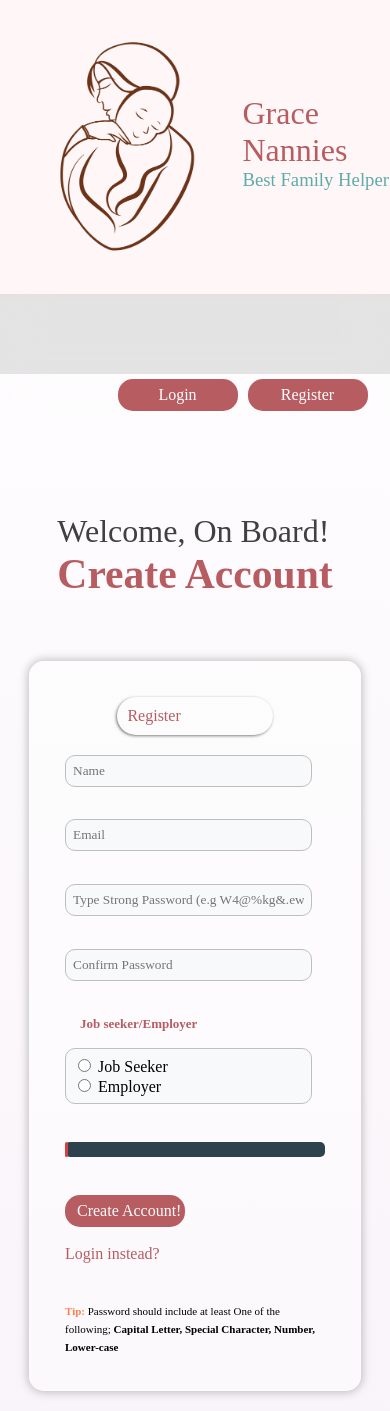
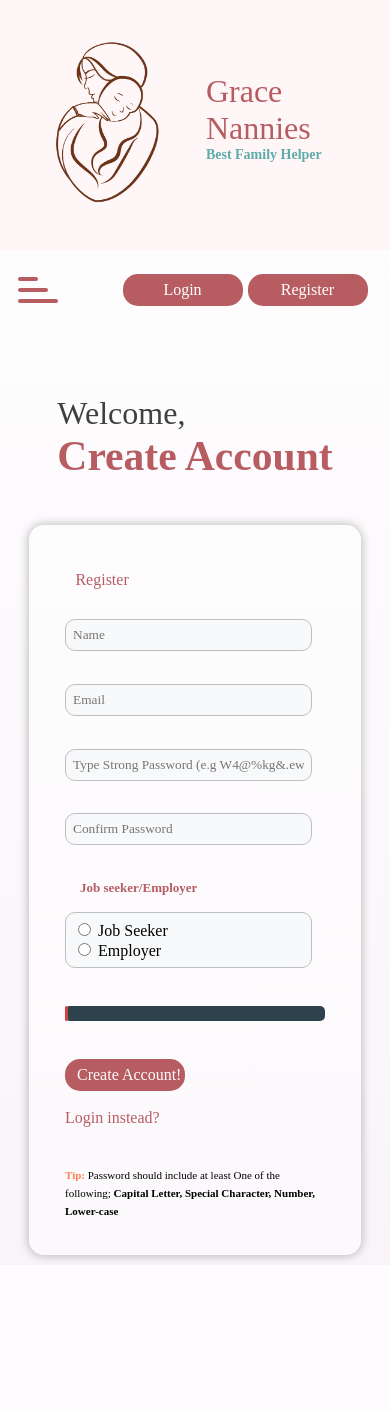
Before and after one commit to Tmazst/Grace-Nannies, a Flask app: page /sign_up in a window 390 px wide. After the commit the page ends 1263 px from the top, so only its background shows below. Run offline with Flask 3, Linux system fonts and the light colour scheme; some libraries are stand-ins or nearby versions; some web fonts are replaced.

Commit message:
initial commit

```diff
--- a/static/css/styles.css
+++ b/static/css/styles.css
@@ -1261,11 +1261,31 @@ input[type="checkbox"]{
     gap:10px;
   }
 
-.stroke{
+.menu-btn{
+    width:60px;
+    height: 50px;
+    /* background-color: #303030; */
+    align-items: flex-start;
+    gap:7px;
+}
+
+.stroke:nth-child(1){
     border-radius:10px;
-    height:2px;
-    width:100%;
-    background-color:#616161;
+    height:4px;
+    width:20px;
+    background-color:var(--main-color);
+}
+.stroke:nth-child(2){
+    border-radius:10px;
+    height:4px;
+    width:30px;
+    background-color:var(--main-color);
+}
+.stroke:nth-child(3){
+    border-radius:10px;
+    height:4px;
+    width:40px;
+    background-color:var(--main-color);
 }
 
 .stroke:hover{
@@ -1356,6 +1376,11 @@ overflow:scroll;
 /* div::before{
     content:"Please Wait...."
 } */
+
+.cat-item span{
+    color:var(--main-color);
+    font-weight: 500;
+}
 
 .side-nav-bg{
     position: fixed;
@@ -1775,12 +1800,8 @@ label span{
 .banner-cap{
     display:flex;
     justify-content:center;
-    //flex-direction:column;
     width:100%;
     height:80vh;
-    //background-color:#24788f;
-    //padding-top:20px;
-    //padding-bottom:20px;
 }
 
 .flash-messages{
@@ -3153,9 +3174,23 @@ to{
 
 @media all and (max-width: 575px){
 
+    .logo-ttl-h1s h3{
+        font-size: 14px;
+        font-weight: 600;
+    }
+
+    .logo-container img{
+        height:250px;
+        padding:10px;
+    }
+
     #preview-img{
         max-height: auto;
     }
+
+    #nav-div-cont{display: none;}
+
+    #nav-div .filler{display: none !important; }
 
     .images-container{
         gap:5px
@@ -3367,9 +3402,19 @@ body{
     width: 100%;
 }
 
+.ad-content{
+    padding:15px !important;
+}
+
+.ad-content h3{
+    font-size: 15px;
+    font-weight: 600;
+}
+
 .flash-messages{
     width:90%;
-    margin:10px auto;
+    margin:5px auto !important;
+    height:auto !important;
 }
 
 #upl-image-cont{
@@ -3548,9 +3593,9 @@ section{
 .text-center{
     font-size:16px;
     font-weight:500;
-    width:60%;
+    width:100%;
+    padding:auto !important;
     backdrop-filter:blurry(0px);
-    box-shadow:-1px 1px 3px 0px rgba(0,0,0,0.5);
-}
-
-}
+}
+
+}
--- a/static/css/styles_main.css
+++ b/static/css/styles_main.css
@@ -232,6 +232,7 @@ a{
     display:flex;
     direction:column;
     position:relative;
+    align-items: center;
     z-index:1000;
     background-color:var(--main-color);
 }
@@ -239,7 +240,6 @@ a{
 .user{
     display:flex;
     width:35%;
-    //background-color:orange;
     align-items:center;
     transition:ease 1s;
     backdrop-filter: blur(20px);
@@ -618,20 +618,14 @@ a{
     display:flex;
     direction:column !important;
     justify-content:center;
-    gap:10px;
-    //background-color:red;
+    gap:5px;
 }
 
 .navbar-nav-user li{
     display:flex !important;
-    //margin:10px;
 }
 #nav-div-cont li{
      display:flex;
-     //margin:10px;
-     text-style-list:none;
-     //background:blue;
-    /*display: inline-block;*/
 }
 
 .flash-messages{
@@ -660,7 +654,6 @@ a{
     color:var(--main-color);
 }
 .btns {
-    //outline:none;
     display:flex;
     justify-content:center;
     align-items:center;
@@ -2656,13 +2649,10 @@ display:none
     border-radius: 10px;
 }
 
-.blocks{
-    margin-top:-70px;
-}
-
-.mobile-top-space{
+
+/* .mobile-top-space{
     height:10px;
-}
+} */
 
 .margin-ise{
     margin-bottom:100px;
@@ -2699,7 +2689,7 @@ display:none
     width:100%;
     max-width: 1100px;
     background-color:rgba(190,190,190,0.4);
-    height:inherit !important;
+    /* height:inherit !important; */
     margin:0 auto;
 }
 
@@ -2916,13 +2906,10 @@ display:none
 
 
 .flash-messages{
-    //position:absolute !important;
     z-index:3;
-    //bottom:600 !important;
     height:20vw !important;
     margin-bottom:5% !important;
     width:90% !important;
-   // box-shadow: 0 0 10px 1px rgba(0, 0, 0, 0.25);
 }
 
 .work-days{
@@ -2932,20 +2919,13 @@ display:none
 .user{
     display:flex;
     justify-content:center;
-    //background-color: purple;
-    width:100%;
+    width:max-content !important;
     padding:5px;
     margin:0 !important;
-    //margin-top:-15px;
-    //rgba(255, 255, 255, 0.8) !important;
-    //backdrop-filter: blur(15px) !important;
 }
 
 .navbar-nav-user{
     display:flex;
-    //justify-content:flex-end;
-    width:50% !important;
-    //background-color: orange;
     margin:0;
 }
 
@@ -2957,9 +2937,7 @@ display:none
 
 
 .navbar-nav{
-    //display:block;
     height:70px !important;
-    //margin-left:-25px !important;
     width:100% !important;
     background:none;
     padding-left:20px !important;
@@ -2968,8 +2946,6 @@ display:none
 
 .navbar-nav li{
     margin:0 auto !important;
-    //background-color:coral !important;
-    //width:50%;
     display:flex;
     justify-content:center;
     background:none;
@@ -2982,21 +2958,17 @@ display:none
 
 #nav-div {
     display:flex;
-    flex-direction:column;
+    flex-direction:row;
     justify-content:center;
     background:none !important;
-    //flex-wrap:
-    //padding:5px 0px;
     width:100%;
     height:80px;
-    margin-top:15px;
     transition: all 0.3s ease;
 }
 
 
 .home-cont-items p{
         font-size:5vw !important;
-        //font-weight:bold;
     }
 
 .invite-cards{
@@ -3116,9 +3088,6 @@ display:none
     justify-content:center;
     flex-direction:column;
     width:95%;
-    //margin:30px auto 0px auto !important;
-    //padding-left:10px;
-    //background-color:blue;
   }
 
   .small-bold-color{
--- a/static/js/js_script.js
+++ b/static/js/js_script.js
@@ -18,6 +18,29 @@
 //    scrollingElement.style.position = "relative";
 //  }
 //}
+
+function sideNavFunc(event){
+  // var popScrnLogo = document.getElementById("updates");
+  // popScrnLogo.classList.toggle("show-popup");
+  console.log("Side Nav");
+  let sideNavBg = document.querySelector('#side-navig-bg');
+  let sideNavCont = document.querySelector("#side-navig-cont");
+  // document.querySelector("#commentField").value = "";
+  sideNavBg.classList.toggle("show-popup");
+  sideNavCont.classList.toggle("show-menu");
+  };
+
+function closeSideNavFunc(){
+  // var popScrnLogo = document.getElementById("updates");
+  // popScrnLogo.classList.toggle("show-popup");
+  console.log("Side Nav");
+  let sideNavBg = document.querySelector('#side-navig-bg');
+  let sideNavCont = document.querySelector("#side-navig-cont");
+  // document.querySelector("#commentField").value = "";
+  sideNavBg.classList.remove("show-popup");
+  sideNavCont.classList.remove("show-menu");
+
+  };
 
 
 //Navigation Dropdown
--- a/templates/base.html
+++ b/templates/base.html
@@ -16,7 +16,7 @@
     <title>Grace Nannies</title>
     <link rel="icon" type="image/png" href="static/icons/logo_icon.png">
 
-<!--    <div class="main">-->
+
   <div class="logo-container gen-flex">
     <img src="static/icons/logo_icon.png" />
     <div class="logo-ttl-h1s">
@@ -26,9 +26,8 @@
   </div>
 
 
-<!--        <div style="height:77px;"></div>-->
 
-        <div id="nav-div" class="nav-div">
+        <div style id="nav-div" class="nav-div">
 
             <div id="nav-div-cont">
                 <ul class="navbar-nav">
@@ -40,15 +39,14 @@
                       {% if count_jobs %}
                      <div class="notif-numb-div"><p style="font-size:10px;" class="notif-numb-update">{{count_jobs}}</p></div>{% endif%}
                   </li>
-                  <!-- <li class="nav-item-main">
-                    <a class="nav-link" href="/about">About</a>
-                  </li>
-                  <li class="nav-item-main">
-                    <a class="nav-link" href="/contact" >Contact Us</a>
-                  </li> -->
                 </ul>
             </div>
             <div class="filler"></div>
+            <div onclick="sideNavFunc(event)" class="menu-btn gen-flex-col">
+              <div class="stroke"></div>
+              <div class="stroke"></div>
+              <div class="stroke"></div>
+            </div>
 
 
             <div class="user">
@@ -68,6 +66,33 @@
             </div>
 
         </div>
+
+        <div onclick="closeSideNavFunc()"  id="side-navig-bg" class="side-nav-bg gen-flex-col">
+          <div id="side-navig-cont" class="side-nav-cont move-to-appear gen-flex-col">
+              <div style="padding-top:25px"  class="gen-flex-col cat-item-cont">
+                <a href="/">
+                  <div class="gen-flex">
+                    <img style="height:70px" src="static/icons/logo_icon.png" />
+                    <span style="color:rgb(34, 34, 34);font-weight: 600;">Grace Nannies</span>
+                  </div>
+                </a>
+                <a href="/"> <div class="cat-item"><span>Home</span></div></a>
+                <a href="#"> <div class="cat-item"><span>Jobs</span></div></a>
+                <a href="#"> <div class="cat-item"><span>About</span></div></a>
+                <a href="#"> <div class="cat-item"><span>Account</span></div></a>
+                {%for category in categories%}
+                <!----Construct number of images--->
+                {% set num_images = images | selectattr('image_category', 'equalto', category) | list | length %}
+                    <a href="/?cat={{category}}"> <div class="cat-item"><span>{{category}}</span>{%if num_images > 0%}<small class="num gen-flex">{{num_images}}</small>{%endif%}</div></a>
+                {%endfor%}
+              </div>
+              <div class="filler"></div>
+            <div class="gen-flex-col lower-nav">
+                <a href="#" download><div class="gen-flex"><img style="height:30px" src="static/icons/android-icon.png" /><span class="labels">Install App</span></div></a>
+                <a href="#"><div class="gen-flex"><img style="height:30px" src="static/icons/about-icon.png" /><span class="labels">About</span></div></a>
+            </div>
+          </div>
+      </div>
 
     {% if current_user.is_authenticated %}
         <div style="" class="user_captions user-acc-captions"><small>Welcome, {{current_user.name}}</small></div>
--- a/templates/index.html
+++ b/templates/index.html
@@ -21,8 +21,6 @@
         .not-on-mobile{display:none;}
         .h1-tag{font-size:26px;}
         .topics{padding:5px;}
-        .tags{margin-top:-20px;
-        }
     }
 </style>
 
--- a/templates/sign_up_form.html
+++ b/templates/sign_up_form.html
@@ -11,10 +11,7 @@
             {% endif %}
         {% endwith %}
     </div>
-    <br><br>
-    <h1 >Welcome, On Board! <br><span class="spans">Create Account</span></h1>
-
-    <br>
+    <h1 >Welcome,  <br><span class="spans">Create Account</span></h1>
   <div id="login-page" class="general-flex">
           <div style="max-width:400px;background-color:3ab;" class="form_container anim">
                 <div class="card">
```
Also changed, not shown: static/icons/about_icon.png (deleted), static/icons/contact_icon.png (deleted), static/icons/free_icon.png (deleted), static/icons/freelance_icon.png (deleted), static/icons/home_icon-01-06.png (deleted), static/icons/home_icon-06.png (deleted), static/icons/home_icon.png (deleted), static/icons/jobs_icon.png (deleted), static/icons/the-hustlers-time-logo.png (deleted), static/icons/tht_logo.JPG (deleted), static/icons/tht_logo_icon.png (deleted).
